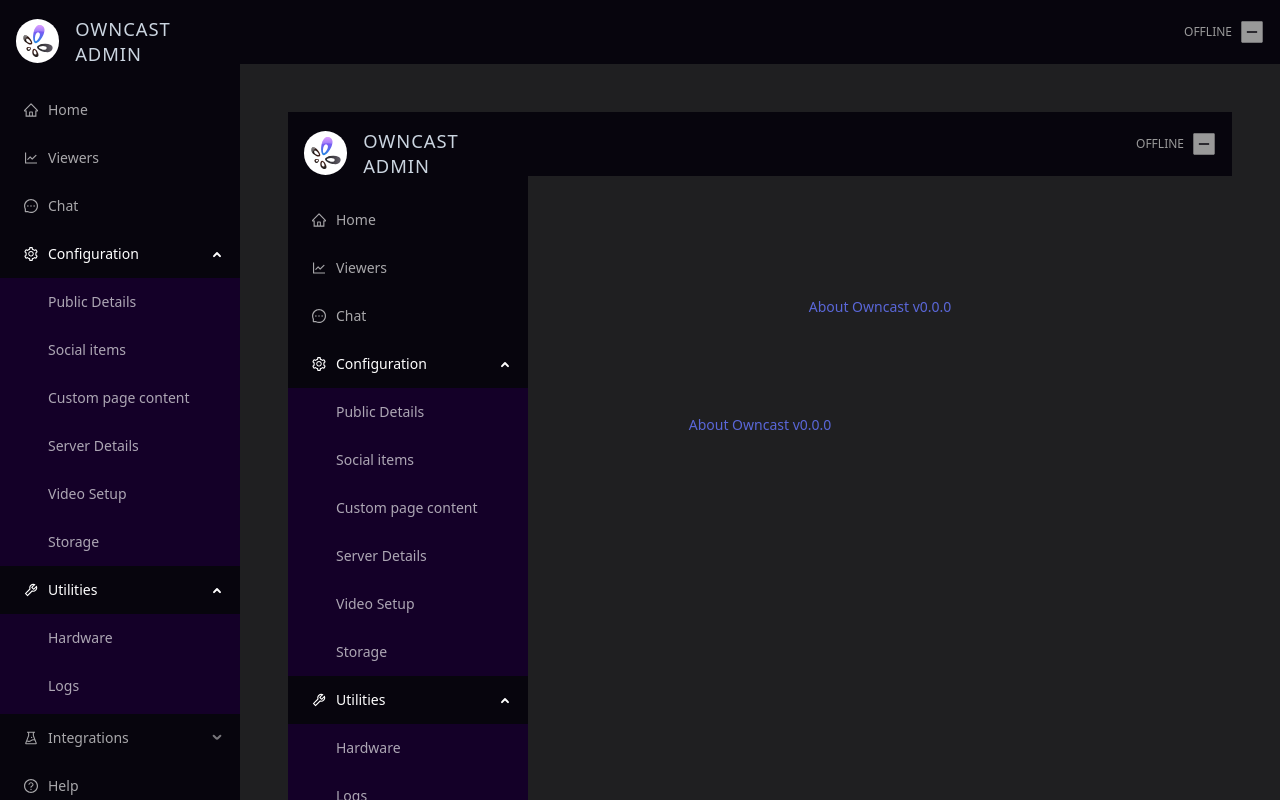
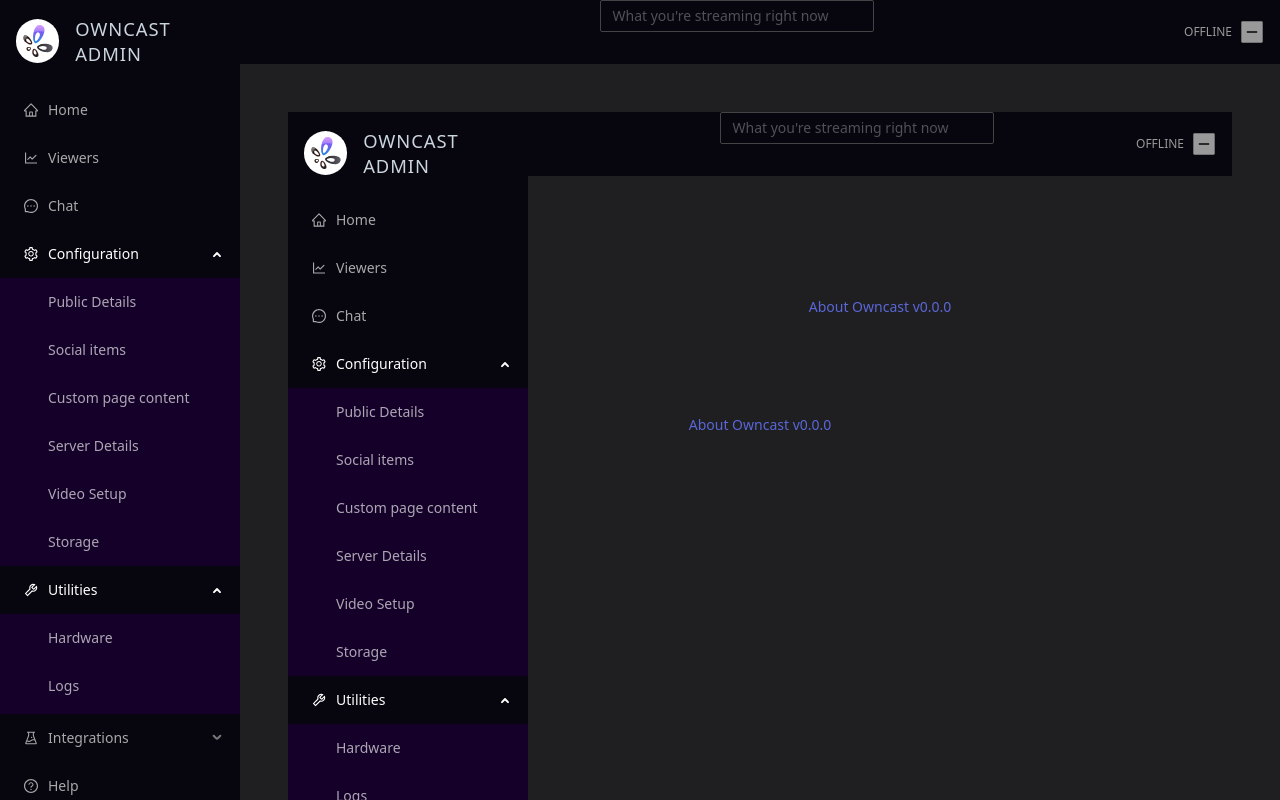
Before and after one commit to xiaohszx/owncast-admin, a Next.js app: page /admin/components/main-layout in a window 1280 px wide. Built offline with nearby package versions, Linux system fonts and the light colour scheme; no server answers.

Commit message:
Put stream title input in the global header

```diff
--- a/pages/components/main-layout.tsx
+++ b/pages/components/main-layout.tsx
@@ -24,6 +24,8 @@
 
 import OwncastLogo from './logo';
 import { ServerStatusContext } from '../../utils/server-status-context';
+import TextFieldWithSubmit from './config/form-textfield-with-submit';
+import { TEXTFIELD_PROPS_STREAM_TITLE } from './config/constants';
 
 import adminStyles from '../../styles/styles.module.scss';
 
@@ -33,7 +35,10 @@
   const { children } = props;
 
   const context = useContext(ServerStatusContext);
-  const { online, broadcaster, versionNumber } = context || {};
+  const { serverConfig, online, broadcaster, versionNumber } = context || {};
+  const { instanceDetails } = serverConfig;
+
+  const [streamTitle, setStreamTitle] = useState('');
 
   const router = useRouter();
   const { route } = router || {};
@@ -44,7 +49,7 @@
   // status indicator items
   const streamDurationString = broadcaster ? parseSecondsToDurationString(differenceInSeconds(new Date(), new Date(broadcaster.time))) : "";
   const currentThumbnail = online ? (
-     <img src="/thumbnail.jpg" className={adminStyles.onlineCurrentThumb} alt="current thumbnail" />
+    <img src="/thumbnail.jpg" className={adminStyles.onlineCurrentThumb} alt="current thumbnail" />
   ) : null;
   const statusIcon = online ? <PlayCircleFilled /> : <MinusSquareFilled />;
   const statusMessage = online ? `Online ${streamDurationString}` : "Offline";
@@ -82,6 +87,15 @@
     }
   });
 
+  useEffect(() => {
+    setStreamTitle(instanceDetails.streamTitle);
+  }, [instanceDetails]);
+
+  const handleStreamTitleChanged = ({ value }: UpdateArgs) => {
+    setStreamTitle(value);
+  }
+
+
   const appClass = classNames({
     "owncast-layout": true,
     [adminStyles.online]: online,
@@ -94,7 +108,7 @@
     <Layout className={appClass}>
       <Head>
         <title>Owncast Admin</title>
-        <link rel="icon" type="image/png" sizes="32x32" href="/img/favicon/favicon-32x32.png"/>
+        <link rel="icon" type="image/png" sizes="32x32" href="/img/favicon/favicon-32x32.png" />
       </Head>
 
       <Sider
@@ -201,6 +215,17 @@
 
       <Layout className={adminStyles.layoutMain}>
         <Header className={adminStyles.header}>
+          <div className={adminStyles.globalStreamTitleContainer}>
+          <TextFieldWithSubmit
+            maxLength={100}
+            className={adminStyles.globalStreamTitleInput}
+            fieldName="streamTitle"
+            placeholder="What you're streaming right now"
+            value={streamTitle}
+            initialValue={instanceDetails.streamTitle}
+            onChange={handleStreamTitleChanged}
+          />
+</div>
           {statusIndicatorWithThumb}
         </Header>
         <Content className={adminStyles.contentMain}>{children}</Content>
--- a/styles/styles.module.scss
+++ b/styles/styles.module.scss
@@ -90,3 +90,11 @@
 .onlineCurrentThumb {
   width: 12.5rem;
 }
+
+.globalStreamTitleContainer {
+  display: flex;
+  justify-content: center;
+  align-items: baseline;
+  width: 100%;
+  height: 100%;
+}
```
Also changed, not shown: pages/index.tsx (+0 -25 lines).
